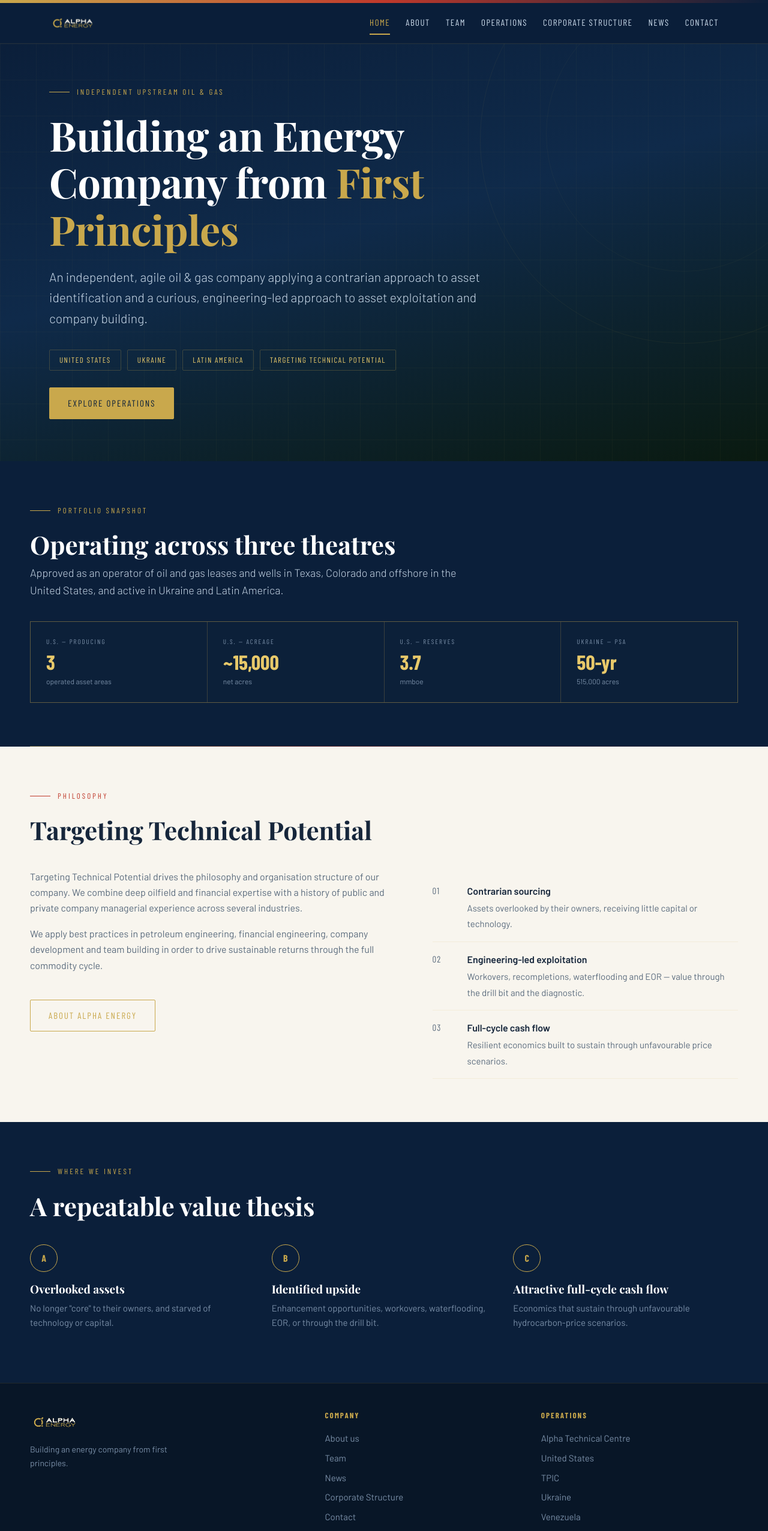
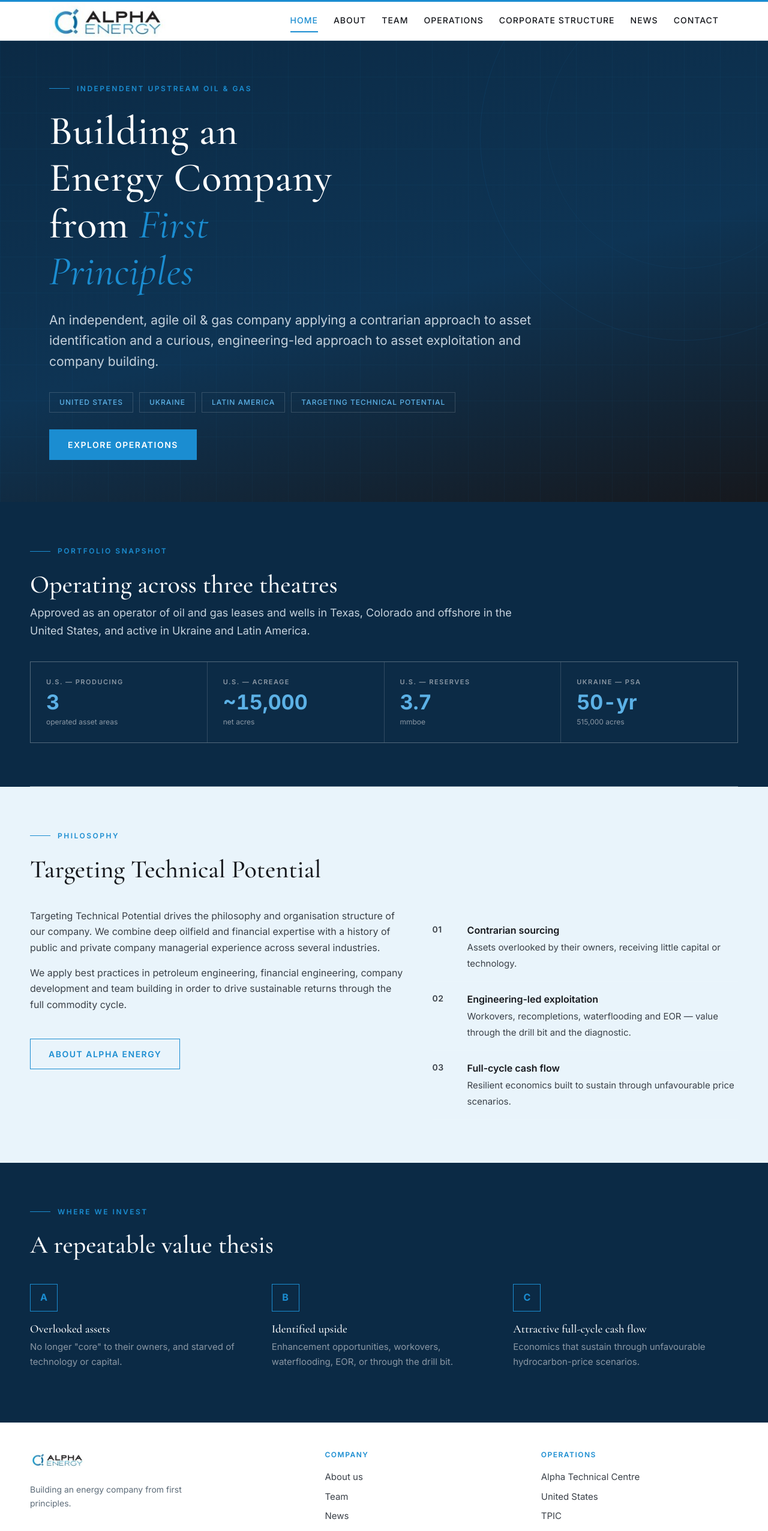
Before and after one commit to EmperorFPI/AlphaEnergy, a plain HTML site: page index.html in a window 1280 px wide. Shown: the top 2553 px of the page at 60% size. Drawn offline with nearby package versions, Linux system fonts and the light colour scheme.

Commit message:
Blue Version

```diff
--- a/assets/styles.css
+++ b/assets/styles.css
@@ -1,102 +1,103 @@
 /* ═══════════════════════════════════════════════════════════════
    ALPHA ENERGY — CORPORATE SITE  ·  shared stylesheet
-   Brand system inherited from Alpha Energy Latin America master v1.0
-   Navy #0B1F3A · Gold #C9A84C · Red #C0392B · Cream #F8F5EE · Steel #6B7A8D
-   Playfair Display (headings) · Barlow (body) · Barlow Condensed (data/eyebrows)
-   Consortium stripe: Gold → Red → Navy
+   Brand system v2.0 — Alpha Energy Brand Board
+   Carbon #16181D · Alpha Blue #1B8DD1 · White
+   Accents: Reservoir Navy #0B2A45 · Vapor #E9F4FB · Steel #5C6B78 · Brass #B5894A
+   Cormorant Garamond (display/headings) · Inter (body/data/eyebrows)
+   Square corners · hairline border-grid · tabular figures
 ═══════════════════════════════════════════════════════════════ */
 :root{
-  --navy:#0B1F3A; --navy-mid:#0f2a4a; --navy-light:#162d54;
-  --gold:#C9A84C; --gold-light:#E8C96A; --gold-pale:#f5e4a8;
-  --red:#C0392B; --cream:#F8F5EE; --white:#fff; --steel:#6B7A8D;
-  --text-body:#c8d8e8; --text-muted:#7a8fa8;
-  --ink:#16263b; --ink-muted:#5a6b7d;
-  --border:rgba(201,168,76,0.25); --border-faint:rgba(201,168,76,0.12);
+  --black:#16181D; --blue:#1B8DD1; --blue-light:#5CB1E6; --white:#fff;
+  --navy:#0B2A45; --navy-mid:#0e3454; --sky:#E9F4FB; --steel:#5C6B78; --brass:#B5894A;
+  --text-body:#C5D2DD; --text-muted:#8A97A4;
+  --ink:#16181D; --ink-muted:#3A4048;
+  --border:rgba(255,255,255,0.16); --border-faint:rgba(255,255,255,0.08);
+  --line:#D9DEE4;
 }
 *{margin:0;padding:0;box-sizing:border-box;}
 html{scroll-behavior:smooth;}
-body{background:var(--navy);color:var(--text-body);font-family:'Barlow','Segoe UI',sans-serif;font-weight:400;line-height:1.65;font-size:16px;-webkit-font-smoothing:antialiased;}
-h1,h2,h3,h4{font-family:'Playfair Display',Georgia,serif;font-weight:700;line-height:1.15;}
+body{background:var(--navy);color:var(--text-body);font-family:'Inter','Segoe UI',sans-serif;font-weight:400;line-height:1.65;font-size:16px;-webkit-font-smoothing:antialiased;}
+h1,h2,h3,h4{font-family:'Cormorant Garamond',Georgia,serif;font-weight:500;line-height:1.15;}
 a{color:inherit;text-decoration:none;}
 img{max-width:100%;display:block;}
-:focus-visible{outline:2px solid var(--gold);outline-offset:3px;}
-.eyebrow{font-family:'Barlow Condensed',sans-serif;font-size:13px;letter-spacing:3px;text-transform:uppercase;color:var(--gold);display:flex;align-items:center;gap:12px;margin-bottom:22px;}
-.eyebrow::before{content:'';width:34px;height:1px;background:var(--gold);display:inline-block;}
-.consortium-stripe{height:5px;width:100%;background:linear-gradient(90deg,#C9A84C 0%,#C0392B 50%,#0B1F3A 100%);position:relative;z-index:60;}
-.edit{color:var(--gold);font-style:italic;font-family:'Barlow Condensed',sans-serif;letter-spacing:.5px;}
+:focus-visible{outline:2px solid var(--blue);outline-offset:3px;}
+.eyebrow{font-family:'Inter',sans-serif;font-size:12px;letter-spacing:2.5px;text-transform:uppercase;color:var(--blue);display:flex;align-items:center;gap:12px;margin-bottom:22px;font-weight:600;}
+.eyebrow::before{content:'';width:34px;height:1px;background:var(--blue);display:inline-block;}
+.consortium-stripe{height:3px;width:100%;background:var(--blue);position:relative;z-index:60;}
+.edit{color:var(--blue);font-style:italic;font-family:'Inter',sans-serif;letter-spacing:.5px;}
 
 /* ── NAV ── */
-.nav{position:sticky;top:0;z-index:50;background:rgba(11,31,58,0.94);backdrop-filter:blur(10px);border-bottom:1px solid var(--border-faint);}
-.nav-inner{max-width:1180px;margin:0 auto;padding:14px 32px;display:flex;align-items:center;justify-content:space-between;gap:20px;}
-.brand{display:flex;align-items:center;cursor:pointer;}
-.brand img{height:34px;width:auto;}
+.nav{position:sticky;top:0;z-index:50;background:var(--white);backdrop-filter:blur(10px);border-bottom:1px solid var(--line);}
+.nav-inner{max-width:1180px;margin:0 auto;padding:0 32px;display:flex;align-items:center;justify-content:space-between;gap:20px;}
+.nav .brand{display:flex;align-items:center;cursor:pointer;margin:0;padding:0;}
+.nav .brand img{height:64px;width:auto;margin:0;padding:0;}
 .nav-links{display:flex;gap:26px;align-items:center;}
-.nav-links a{font-family:'Barlow Condensed',sans-serif;font-size:15px;letter-spacing:1.5px;text-transform:uppercase;color:var(--text-body);padding:6px 0;border-bottom:2px solid transparent;transition:color .2s,border-color .2s;}
-.nav-links a:hover{color:var(--gold-light);}
-.nav-links a.active{color:var(--gold);border-bottom-color:var(--gold);}
-.nav-toggle{display:none;background:none;border:1px solid var(--border);color:var(--gold);padding:6px 12px;font-family:'Barlow Condensed',sans-serif;letter-spacing:2px;font-size:14px;cursor:pointer;border-radius:2px;}
+.nav-links a{font-family:'Inter',sans-serif;font-size:14px;letter-spacing:1px;text-transform:uppercase;font-weight:500;color:var(--ink);padding:6px 0;border-bottom:2px solid transparent;transition:color .2s,border-color .2s;}
+.nav-links a:hover{color:var(--blue);}
+.nav-links a.active{color:var(--blue);border-bottom-color:var(--blue);}
+.nav-toggle{display:none;background:none;border:1px solid var(--line);color:var(--blue);padding:6px 12px;font-family:'Inter',sans-serif;letter-spacing:1.5px;font-size:13px;font-weight:600;cursor:pointer;border-radius:0;}
 
 /* ── HERO ── */
-.hero{position:relative;min-height:78vh;background:linear-gradient(165deg,var(--navy) 0%,var(--navy-mid) 45%,#0a1a10 100%);display:flex;flex-direction:column;justify-content:center;overflow:hidden;}
+.hero{position:relative;min-height:78vh;background:linear-gradient(165deg,var(--navy) 0%,var(--navy-mid) 55%,var(--black) 100%);display:flex;flex-direction:column;justify-content:center;overflow:hidden;}
 .hero.compact{min-height:44vh;}
-.hero-grid{position:absolute;inset:0;background-image:linear-gradient(rgba(201,168,76,0.04) 1px,transparent 1px),linear-gradient(90deg,rgba(201,168,76,0.04) 1px,transparent 1px);background-size:60px 60px;pointer-events:none;}
-.hero-ring{position:absolute;border-radius:50%;border:1px solid rgba(201,168,76,0.07);right:-200px;top:-180px;width:680px;height:680px;}
-.hero-ring.two{width:460px;height:460px;right:-90px;top:-80px;border-color:rgba(201,168,76,0.05);}
+.hero-grid{position:absolute;inset:0;background-image:linear-gradient(rgba(27,141,209,0.05) 1px,transparent 1px),linear-gradient(90deg,rgba(27,141,209,0.05) 1px,transparent 1px);background-size:60px 60px;pointer-events:none;}
+.hero-ring{position:absolute;border-radius:50%;border:1px solid rgba(27,141,209,0.10);right:-200px;top:-180px;width:680px;height:680px;}
+.hero-ring.two{width:460px;height:460px;right:-90px;top:-80px;border-color:rgba(27,141,209,0.07);}
 .hero-inner{position:relative;z-index:2;max-width:1180px;margin:0 auto;padding:70px 32px;width:100%;}
-.hero h1{font-size:clamp(38px,6vw,68px);color:var(--white);letter-spacing:-.5px;max-width:16ch;}
-.hero h1 span{color:var(--gold);}
-.hero .lede{font-size:clamp(17px,2vw,21px);color:var(--text-body);max-width:62ch;margin-top:24px;font-weight:300;}
+.hero h1{font-size:clamp(38px,6vw,68px);color:var(--white);letter-spacing:.01em;max-width:16ch;}
+.hero h1 span{font-style:italic;color:var(--blue);}
+.hero .lede{font-size:clamp(17px,2vw,21px);color:var(--text-body);max-width:62ch;margin-top:24px;font-weight:400;}
 .hero-tags{display:flex;flex-wrap:wrap;gap:10px;margin-top:34px;}
-.tag{border:1px solid var(--border);padding:6px 16px;font-family:'Barlow Condensed',sans-serif;font-size:13px;letter-spacing:1.5px;text-transform:uppercase;color:var(--gold-light);border-radius:2px;}
+.tag{border:1px solid var(--border);padding:6px 16px;font-family:'Inter',sans-serif;font-size:12px;font-weight:500;letter-spacing:1px;text-transform:uppercase;color:var(--blue-light);border-radius:0;}
 
 /* ── SECTIONS ── */
 .section{padding:72px 32px;}
 .section-inner{max-width:1180px;margin:0 auto;}
-.section.light{background:var(--cream);color:var(--ink);}
+.section.light{background:var(--sky);color:var(--ink);}
 .section.light h2,.section.light h3,.section.light h4{color:var(--ink);}
 .section.light .lede,.section.light p{color:var(--ink-muted);}
-.section.light .eyebrow{color:var(--red);}
-.section.light .eyebrow::before{background:var(--red);}
+.section.light .eyebrow{color:var(--blue);}
+.section.light .eyebrow::before{background:var(--blue);}
 .section h2{font-size:clamp(28px,4vw,42px);color:var(--white);margin-bottom:8px;}
-.section .lede{font-size:18px;max-width:72ch;margin-bottom:8px;font-weight:300;}
+.section .lede{font-size:18px;max-width:72ch;margin-bottom:8px;font-weight:400;}
 .section p{margin-bottom:16px;max-width:74ch;}
-.divider{height:1px;max-width:1180px;margin:0 auto;background:linear-gradient(90deg,var(--gold) 0%,var(--red) 40%,transparent 100%);opacity:.5;}
+.divider{height:1px;max-width:1180px;margin:0 auto;background:var(--line);opacity:.5;}
 
 /* ── KPI / STATS ── */
 .kpis{display:grid;grid-template-columns:repeat(auto-fit,minmax(180px,1fr));gap:1px;background:var(--border);border:1px solid var(--border);margin-top:36px;}
-.kpi{background:rgba(11,31,58,0.96);padding:24px 26px;}
+.kpi{background:rgba(11,42,69,0.96);padding:24px 26px;}
 .section.light .kpi{background:var(--white);}
-.kpi-label{font-family:'Barlow Condensed',sans-serif;font-size:11px;letter-spacing:2px;text-transform:uppercase;color:var(--text-muted);margin-bottom:8px;}
-.section.light .kpi-label{color:var(--ink-muted);}
-.kpi-value{font-family:'Barlow Condensed',sans-serif;font-size:34px;font-weight:700;color:var(--gold-light);line-height:1;}
-.section.light .kpi-value{color:var(--red);}
+.kpi-label{font-family:'Inter',sans-serif;font-size:11px;font-weight:600;letter-spacing:1.5px;text-transform:uppercase;color:var(--text-muted);margin-bottom:8px;}
+.section.light .kpi-label{color:var(--steel);}
+.kpi-value{font-family:'Inter',sans-serif;font-size:34px;font-weight:700;color:var(--blue-light);line-height:1;font-variant-numeric:tabular-nums;}
+.section.light .kpi-value{color:var(--blue);}
 .kpi-unit{font-size:12px;color:var(--text-muted);margin-top:6px;}
 
 /* ── CARD GRID ── */
 .cards{display:grid;grid-template-columns:repeat(auto-fit,minmax(280px,1fr));gap:20px;margin-top:40px;}
-.card{background:rgba(255,255,255,0.03);border:1px solid var(--border-faint);border-radius:4px;padding:30px 28px;transition:border-color .25s,transform .25s;display:flex;flex-direction:column;}
+.card{background:rgba(255,255,255,0.03);border:1px solid var(--border-faint);border-radius:0;padding:30px 28px;transition:border-color .25s,transform .25s;display:flex;flex-direction:column;}
 .card:hover{border-color:var(--border);transform:translateY(-3px);}
-.section.light .card{background:var(--white);border-color:rgba(0,0,0,0.07);}
-.card .num{font-family:'Barlow Condensed',sans-serif;font-size:13px;letter-spacing:2px;color:var(--gold);margin-bottom:14px;}
+.section.light .card{background:var(--white);border-color:var(--line);}
+.card .num{font-family:'Inter',sans-serif;font-size:12px;font-weight:600;letter-spacing:1.5px;color:var(--blue);margin-bottom:14px;}
 .card h3{font-size:22px;color:var(--white);margin-bottom:10px;}
 .section.light .card h3{color:var(--ink);}
 .card p{font-size:15px;color:var(--text-muted);margin-bottom:14px;}
 .section.light .card p{color:var(--ink-muted);}
-.card .go{font-family:'Barlow Condensed',sans-serif;font-size:14px;letter-spacing:1.5px;text-transform:uppercase;color:var(--gold);margin-top:auto;}
+.card .go{font-family:'Inter',sans-serif;font-size:13px;font-weight:600;letter-spacing:1px;text-transform:uppercase;color:var(--blue);margin-top:auto;}
 .card.ph{border-style:dashed;}
-.card .badge{align-self:flex-start;font-family:'Barlow Condensed',sans-serif;font-size:11px;letter-spacing:2px;text-transform:uppercase;color:var(--steel);border:1px solid var(--border-faint);padding:3px 10px;border-radius:2px;margin-bottom:14px;}
+.card .badge{align-self:flex-start;font-family:'Inter',sans-serif;font-size:11px;font-weight:600;letter-spacing:1.5px;text-transform:uppercase;color:var(--steel);border:1px solid var(--border-faint);padding:3px 10px;border-radius:0;margin-bottom:14px;}
 
 /* ── BUTTONS ── */
-.btn{display:inline-block;font-family:'Barlow Condensed',sans-serif;font-size:15px;letter-spacing:2px;text-transform:uppercase;padding:13px 30px;border-radius:2px;cursor:pointer;transition:.25s;border:1px solid var(--gold);color:var(--gold);background:transparent;margin-top:28px;}
-.btn:hover{background:var(--gold);color:var(--navy);}
-.btn.solid{background:var(--gold);color:var(--navy);}
-.btn.solid:hover{background:var(--gold-light);}
+.btn{display:inline-block;font-family:'Inter',sans-serif;font-size:14px;font-weight:600;letter-spacing:1.5px;text-transform:uppercase;padding:13px 30px;border-radius:0;cursor:pointer;transition:.25s;border:1px solid var(--blue);color:var(--blue);background:transparent;margin-top:28px;}
+.btn:hover{background:var(--blue);color:var(--white);}
+.btn.solid{background:var(--blue);color:var(--white);}
+.btn.solid:hover{background:var(--blue-light);}
 
 /* ── TWO-COL ── */
 .split{display:grid;grid-template-columns:1.1fr .9fr;gap:48px;align-items:start;margin-top:40px;}
 .feature-list{list-style:none;margin-top:8px;}
 .feature-list li{padding:16px 0;border-bottom:1px solid var(--border-faint);display:flex;gap:16px;}
-.feature-list li .fi{font-family:'Barlow Condensed',sans-serif;color:var(--gold);font-size:15px;letter-spacing:1px;min-width:42px;}
+.feature-list li .fi{font-family:'Inter',sans-serif;color:var(--blue);font-size:14px;font-weight:600;letter-spacing:.5px;min-width:42px;}
 .feature-list li strong{color:var(--white);font-weight:600;display:block;margin-bottom:2px;}
 .section.light .feature-list li strong{color:var(--ink);}
 .feature-list li span{color:var(--text-muted);font-size:15px;}
@@ -104,64 +105,65 @@
 
 /* ── PILLARS ── */
 .pillars{display:grid;grid-template-columns:repeat(auto-fit,minmax(240px,1fr));gap:28px;margin-top:40px;}
-.pillar .ic{width:46px;height:46px;border:1px solid var(--gold);border-radius:50%;display:flex;align-items:center;justify-content:center;color:var(--gold);font-family:'Barlow Condensed',sans-serif;font-weight:700;margin-bottom:18px;}
+.pillar .ic{width:46px;height:46px;border:1px solid var(--blue);border-radius:0;display:flex;align-items:center;justify-content:center;color:var(--blue);font-family:'Inter',sans-serif;font-weight:700;margin-bottom:18px;}
 .pillar h4{color:var(--white);font-size:19px;margin-bottom:8px;}
 .pillar p{font-size:15px;color:var(--text-muted);}
 
 /* ── TEAM ── */
 .team-grid{display:grid;grid-template-columns:repeat(auto-fit,minmax(240px,1fr));gap:22px;margin-top:40px;}
-.member{background:rgba(255,255,255,0.03);border:1px solid var(--border-faint);border-radius:4px;padding:28px;}
-.member .ph-photo{width:64px;height:64px;border-radius:50%;background:linear-gradient(135deg,var(--navy-light),var(--navy-mid));border:1px solid var(--border);display:flex;align-items:center;justify-content:center;font-family:'Playfair Display',serif;font-size:22px;color:var(--gold);margin-bottom:18px;}
+.member{background:rgba(255,255,255,0.03);border:1px solid var(--border-faint);border-radius:0;padding:28px;}
+.member .ph-photo{width:64px;height:64px;border-radius:50%;background:linear-gradient(135deg,var(--navy-mid),var(--black));border:1px solid var(--border);display:flex;align-items:center;justify-content:center;font-family:'Cormorant Garamond',serif;font-size:22px;color:var(--blue);margin-bottom:18px;}
 .member h3{font-size:20px;color:var(--white);margin-bottom:2px;}
-.member .role{font-family:'Barlow Condensed',sans-serif;letter-spacing:1.5px;text-transform:uppercase;font-size:13px;color:var(--gold);margin-bottom:12px;}
+.member .role{font-family:'Inter',sans-serif;font-weight:600;letter-spacing:1px;text-transform:uppercase;font-size:12px;color:var(--blue);margin-bottom:12px;}
 .member p{font-size:14px;color:var(--text-muted);}
 
 /* ── ORG CHART ── */
 .org{margin-top:48px;display:flex;flex-direction:column;align-items:center;}
-.org-node{background:rgba(11,31,58,0.9);border:1px solid var(--border);border-radius:4px;padding:18px 28px;text-align:center;min-width:230px;}
-.org-node.parent{border-color:var(--gold);box-shadow:0 0 0 3px rgba(201,168,76,0.08);}
-.org-node .en{font-family:'Playfair Display',serif;font-size:20px;color:var(--white);}
-.org-node.parent .en{color:var(--gold-light);font-size:23px;}
-.org-node .meta{font-family:'Barlow Condensed',sans-serif;font-size:12px;letter-spacing:1.5px;text-transform:uppercase;color:var(--text-muted);margin-top:5px;}
-.org-node .own{font-family:'Barlow Condensed',sans-serif;font-size:12px;letter-spacing:1px;color:var(--gold);margin-top:7px;}
-.org-node .own.half{color:var(--red);}
+.org-node{background:rgba(11,42,69,0.9);border:1px solid var(--border);border-radius:0;padding:18px 28px;text-align:center;min-width:230px;}
+.org-node.parent{border-color:var(--blue);box-shadow:0 0 0 3px rgba(27,141,209,0.10);}
+.org-node .en{font-family:'Cormorant Garamond',serif;font-weight:500;font-size:20px;color:var(--white);}
+.org-node.parent .en{color:var(--blue-light);font-size:23px;}
+.org-node .meta{font-family:'Inter',sans-serif;font-size:11px;font-weight:500;letter-spacing:1px;text-transform:uppercase;color:var(--text-muted);margin-top:5px;}
+.org-node .own{font-family:'Inter',sans-serif;font-size:12px;font-weight:600;letter-spacing:.5px;color:var(--blue);margin-top:7px;}
+.org-node .own.half{color:var(--brass);}
 .org-vline{width:1px;height:30px;background:var(--border);}
 .org-hline{height:1px;background:var(--border);}
 .org-children{display:flex;gap:34px;justify-content:center;flex-wrap:wrap;align-items:flex-start;}
 .org-branch{display:flex;flex-direction:column;align-items:center;}
 .org-sub{margin-top:14px;display:flex;flex-direction:column;gap:8px;align-items:center;}
-.org-sub .op{font-family:'Barlow Condensed',sans-serif;font-size:13px;letter-spacing:.5px;color:var(--text-body);border:1px solid var(--border);border-radius:2px;padding:6px 14px;text-align:center;}
-.org-sub .op.half{border-style:dashed;border-color:var(--red);color:var(--gold-light);}
+.org-sub .op{font-family:'Inter',sans-serif;font-size:12px;letter-spacing:.3px;color:var(--text-body);border:1px solid var(--border);border-radius:0;padding:6px 14px;text-align:center;}
+.org-sub .op.half{border-style:dashed;border-color:var(--brass);color:var(--blue-light);}
 
 /* ── NEWS ── */
 .news-list{margin-top:40px;border-top:1px solid var(--border-faint);}
 .news-item{padding:24px 0;border-bottom:1px solid var(--border-faint);display:grid;grid-template-columns:130px 1fr;gap:24px;align-items:baseline;}
-.news-item .date{font-family:'Barlow Condensed',sans-serif;font-size:14px;letter-spacing:1px;color:var(--gold);}
+.news-item .date{font-family:'Inter',sans-serif;font-size:13px;font-weight:600;letter-spacing:.5px;color:var(--blue);font-variant-numeric:tabular-nums;}
 .news-item h3{font-size:20px;color:var(--white);margin-bottom:6px;}
 .news-item p{font-size:15px;color:var(--text-muted);margin:0;}
 
 /* ── CONTACT ── */
 .contact-grid{display:grid;grid-template-columns:repeat(auto-fit,minmax(220px,1fr));gap:28px;margin-top:40px;}
-.contact-block .lbl{font-family:'Barlow Condensed',sans-serif;font-size:12px;letter-spacing:2px;text-transform:uppercase;color:var(--gold);margin-bottom:8px;}
+.contact-block .lbl{font-family:'Inter',sans-serif;font-size:11px;font-weight:600;letter-spacing:1.5px;text-transform:uppercase;color:var(--blue);margin-bottom:8px;}
 .contact-block p{color:var(--text-body);margin:0;}
 
 /* ── NOTE BOX ── */
-.note{margin-top:34px;border-left:2px solid var(--gold);background:rgba(201,168,76,0.06);padding:18px 22px;font-size:14px;color:var(--text-muted);max-width:74ch;border-radius:0 4px 4px 0;}
-.note strong{color:var(--gold-light);font-weight:600;}
+.note{margin-top:34px;border-left:2px solid var(--blue);background:rgba(27,141,209,0.07);padding:18px 22px;font-size:14px;color:var(--text-muted);max-width:74ch;border-radius:0;}
+.note strong{color:var(--blue-light);font-weight:600;}
 
 /* ── FOOTER ── */
-.footer{background:#081627;border-top:1px solid var(--border-faint);padding:46px 32px 30px;}
+.footer{background:var(--white);border-top:1px solid var(--line);padding:46px 32px 30px;}
 .footer-inner{max-width:1180px;margin:0 auto;display:grid;grid-template-columns:1.4fr 1fr 1fr;gap:32px;}
-.footer .brand img{height:36px;}
-.footer-col h4{font-family:'Barlow Condensed',sans-serif;font-size:13px;letter-spacing:2px;text-transform:uppercase;color:var(--gold);margin-bottom:14px;}
-.footer-col a{display:block;color:var(--text-muted);font-size:15px;padding:4px 0;}
-.footer-col a:hover{color:var(--gold-light);}
-.footer-legal{max-width:1180px;margin:34px auto 0;font-size:12px;color:var(--text-muted);border-top:1px solid var(--border-faint);padding-top:20px;line-height:1.6;}
+.footer .brand{display:inline-flex;align-items:center;}
+.footer .brand img{height:30px;}
+.footer-col h4{font-family:'Inter',sans-serif;font-size:12px;font-weight:600;letter-spacing:1.5px;text-transform:uppercase;color:var(--blue);margin-bottom:14px;}
+.footer-col a{display:block;color:var(--ink-muted);font-size:15px;padding:4px 0;}
+.footer-col a:hover{color:var(--blue);}
+.footer-legal{max-width:1180px;margin:34px auto 0;font-size:12px;color:var(--steel);border-top:1px solid var(--line);padding-top:20px;line-height:1.6;}
 
 @media (max-width:880px){
-  .nav-links{display:none;position:absolute;top:100%;left:0;right:0;background:var(--navy);flex-direction:column;gap:0;padding:8px 0;border-bottom:1px solid var(--border);}
+  .nav-links{display:none;position:absolute;top:100%;left:0;right:0;background:var(--white);flex-direction:column;gap:0;padding:8px 0;border-bottom:1px solid var(--line);}
   .nav-links.open{display:flex;}
-  .nav-links a{padding:12px 32px;width:100%;border-bottom:1px solid var(--border-faint);}
+  .nav-links a{padding:12px 32px;width:100%;border-bottom:1px solid var(--line);}
   .nav-toggle{display:block;}
   .split{grid-template-columns:1fr;gap:28px;}
   .footer-inner{grid-template-columns:1fr;gap:28px;}
--- a/index.html
+++ b/index.html
@@ -5,15 +5,15 @@
 <meta name="viewport" content="width=device-width, initial-scale=1.0">
 <title>Alpha Energy — Building an Energy Company from First Principles</title>
 <meta name="description" content="Independent, agile oil & gas company applying a contrarian, engineering-led approach.">
-<link rel="icon" href="/assets/alpha-logo.png">
-<link href="https://fonts.googleapis.com/css2?family=Playfair+Display:wght@400;600;700&family=Barlow:wght@300;400;500;600&family=Barlow+Condensed:wght@400;600;700&display=swap" rel="stylesheet">
+<link rel="icon" href="/assets/alpha-logo.jpg">
+<link href="https://fonts.googleapis.com/css2?family=Cormorant+Garamond:ital,wght@0,400;0,500;0,600;1,400&family=Inter:wght@400;500;600;700&display=swap" rel="stylesheet">
 <link rel="stylesheet" href="/assets/styles.css">
 </head>
 <body>
 <div class="consortium-stripe"></div>
 <nav class="nav">
   <div class="nav-inner">
-    <a class="brand" href="/"><img src="/assets/alpha-logo.png" alt="Alpha Energy"></a>
+    <a class="brand" href="/"><img src="/assets/alpha-logo.jpg" alt="Alpha Energy"></a>
     <button class="nav-toggle" aria-label="Menu">Menu</button>
     <div class="nav-links"><a href="/" class="active">Home</a><a href="/about.html">About</a><a href="/team.html">Team</a><a href="/operations.html">Operations</a><a href="/corporate-structure.html">Corporate Structure</a><a href="/news.html">News</a><a href="/contact.html">Contact</a></div>
   </div>
@@ -73,8 +73,8 @@
 <footer class="footer">
   <div class="footer-inner">
     <div>
-      <a class="brand" href="/"><img src="/assets/alpha-logo.png" alt="Alpha Energy"></a>
-      <p style="margin-top:16px;color:var(--text-muted);font-size:14px;max-width:36ch;">Building an energy company from first principles.</p>
+      <a class="brand" href="/"><img src="/assets/alpha-logo.jpg" alt="Alpha Energy"></a>
+      <p style="margin-top:16px;color:var(--steel);font-size:14px;max-width:36ch;">Building an energy company from first principles.</p>
     </div>
     <div class="footer-col">
       <h4>Company</h4>
```
Also changed, not shown: 404.html (+5 -5 lines), about.html (+5 -5 lines), contact.html (+5 -5 lines), corporate-structure.html (+5 -5 lines), news.html (+5 -5 lines), operations.html (+5 -5 lines), operations/alpha-technical-centre.html (+5 -5 lines), operations/tpic.html (+5 -5 lines), operations/ukraine.html (+6 -6 lines), operations/united-states.html (+6 -6 lines), operations/venezuela.html (+5 -5 lines), team.html (+5 -5 lines), README.md, assets/alpha-logo.jpg (added), 1 more files.
